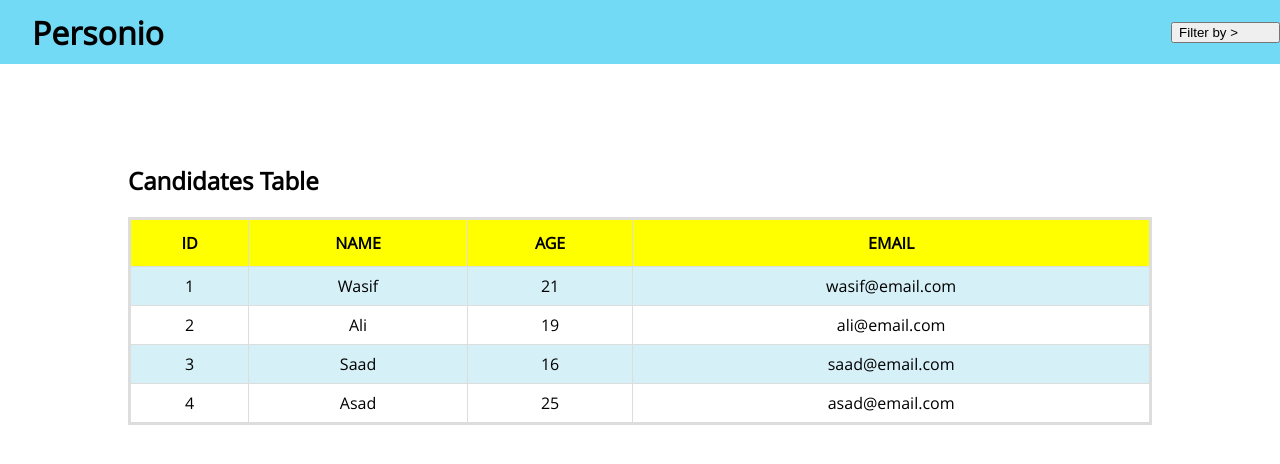
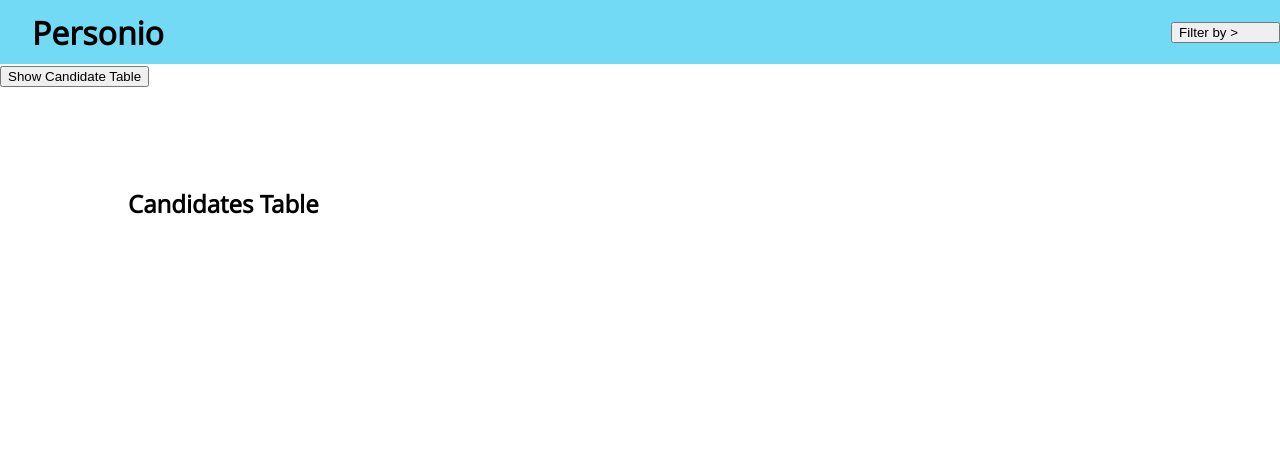
Before and after one commit to AlexZahar/Challenge_v1, a React (Create React App) app: page / in a window 1280 px wide. Shown: the top 464 px of the page. Built offline with nearby package versions, Linux system fonts and the light colour scheme.

Commit message:
modal + button that shows the table

```diff
--- a/package.json
+++ b/package.json
@@ -10,6 +10,7 @@
     "enzyme": "^3.11.0",
     "enzyme-adapter-react-16": "^1.15.2",
     "lodash": "^4.17.15",
+    "prop-types": "^15.7.2",
     "react": "^16.13.1",
     "react-dom": "^16.13.1",
     "react-redux": "^7.2.0",
--- a/src/App.css
+++ b/src/App.css
@@ -4,6 +4,7 @@
 }
 
 .App {
-  /* display: block;
-  height: 100%; */
+  display: block;
+  /* position: absolute; */
+  height: 100%;
 }
--- a/src/App.js
+++ b/src/App.js
@@ -4,6 +4,7 @@ import Spinner from "./components/Spinner/Spinner";
 import Navigation from "./components/Navigation/Navigation";
 import CandidateTable from "./containers/CandidateTable/CandidateTable";
 // import Footer from "./components/Footer/Footer";
+// import Modal from "./components/Modal/Modal";
 import Aux from "./hoc/Aux";
 
 function App() {
@@ -11,6 +12,7 @@ function App() {
     <Aux>
       <div className={classes.App}>
         <Navigation />
+        {/* <Modal></Modal> */}
         {/* <Spinner></Spinner> */}
         <CandidateTable />
         {/* <Footer /> */}
--- /dev/null
+++ b/src/components/Modal/Modal.js
@@ -0,0 +1,6 @@
+import React from "react";
+export default class Modal extends React.Component {
+  render() {
+    return <div>Hello Modal</div>;
+  }
+}
--- a/src/containers/CandidateTable/CandidateTable.js
+++ b/src/containers/CandidateTable/CandidateTable.js
@@ -1,6 +1,7 @@
 import React, { Component } from "react";
 import classes from "./CandidateTable.module.css";
 import Aux from "../../hoc/Aux";
+import axios from "axios";
 
 class CandidateTable extends Component {
   constructor(props) {
@@ -8,27 +9,63 @@ class CandidateTable extends Component {
     this.state = {
       //state is by default an object
       candidates: [
-        { id: 1, name: "Wasif", age: 21, email: "wasif@email.com" },
-        { id: 2, name: "Ali", age: 19, email: "ali@email.com" },
-        { id: 3, name: "Saad", age: 16, email: "saad@email.com" },
-        { id: 4, name: "Asad", age: 25, email: "asad@email.com" }
-      ]
+        { id: 1, name: "Wasif", age: 21, email: "wasif@email.com" }
+        // { id: 2, name: "Ali", age: 19, email: "ali@email.com" },
+        // { id: 3, name: "Saad", age: 16, email: "saad@email.com" },
+        // { id: 4, name: "Asad", age: 25, email: "asad@email.com" }
+      ],
+      showTable: false
     };
   }
+  componentDidMount() {
+    // this.getCandidates();
+  }
+
+  getCandidates = async () => {
+    try {
+      let res = await axios.get(
+        "http://personio-fe-test.herokuapp.com/api/v1/candidates"
+      );
+      console.log(res);
+      let { data } = res.data;
+      this.setState({ candidates: data });
+    } catch (err) {
+      console.log(err);
+      throw err;
+    }
+  };
 
   renderTableData() {
     return this.state.candidates.map((candidates, index) => {
-      const { id, name, age, email } = candidates; //destructuring
+      const {
+        id,
+        name,
+        birth_date,
+        years_of_experience,
+        position_applied,
+        application_date,
+        status,
+        email
+      } = candidates; //destructuring
       return (
         <tr key={id}>
           <td>{id}</td>
           <td>{name}</td>
-          <td>{age}</td>
           <td>{email}</td>
+          <td>{birth_date}</td>
+          <td>{years_of_experience}</td>
+          <td>{position_applied}</td>
+          <td>{application_date}</td>
+          <td>{status}</td>
         </tr>
       );
     });
   }
+  toggleTableHandler = () => {
+    this.getCandidates();
+    const doesShow = this.state.showTable;
+    this.setState({ showTable: !doesShow });
+  };
 
   renderTableHeader() {
     let header = Object.keys(this.state.candidates[0]);
@@ -39,16 +76,25 @@ class CandidateTable extends Component {
 
   render() {
     //Whenever our class runs, render method will be called automatically, it may have already defined in the constructor behind the scene.
+
+    let table = null;
+    if (this.state.showTable) {
+      table = (
+        <table className={classes.Candidates}>
+          <tbody>
+            <tr>{this.renderTableHeader()}</tr>
+            {this.renderTableData()}
+          </tbody>
+        </table>
+      );
+    }
+
     return (
       <Aux>
+        <button onClick={this.toggleTableHandler}>Show Candidate Table</button>
         <div className={classes.Candidates__wrapper}>
           <h2 className={classes.Title}>Candidates Table</h2>
-          <table className={classes.Candidates}>
-            <tbody>
-              <tr>{this.renderTableHeader()}</tr>
-              {this.renderTableData()}
-            </tbody>
-          </table>
+          {table}
         </div>
       </Aux>
     );
--- a/src/containers/CandidateTable/CandidateTable.module.css
+++ b/src/containers/CandidateTable/CandidateTable.module.css
@@ -2,16 +2,22 @@
     width: 80%;
     margin: 0 auto;
     padding-top: 5em;
-    height: 100%;
+
 }
 
 .Candidates {
     text-align: center;
+    position: relative;
+    display: block;
     font-family: "Open Sans", Arial, Helvetica, sans-serif;
     border-collapse: collapse;
     border: 3px solid #ddd;
     width: 100%;
-    margin: 0 auto;
+    /* margin: 0 auto; */
+    height: 658px;
+    overflow: auto;
+    overflow-x: hidden;
+    border: 1px solid black;
 }
 
 .Title {
@@ -31,8 +37,7 @@
 }
 
 .Candidates tr:hover {
-    background-color: #73daf5;
-    opacity: 0.8;
+    background-color: #73dbf5bb;
     cursor: pointer;
 }
 
```
Also changed, not shown: src/components/Candidate/Candidate.js (+13 -0 lines), src/components/Candidate/Candidate.module.css (added), src/components/Modal/Modal.module.css (added).
